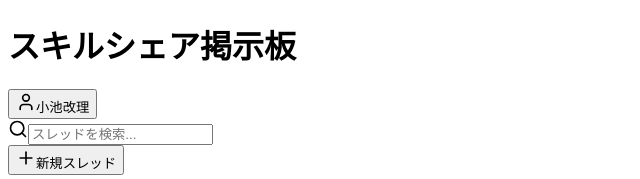
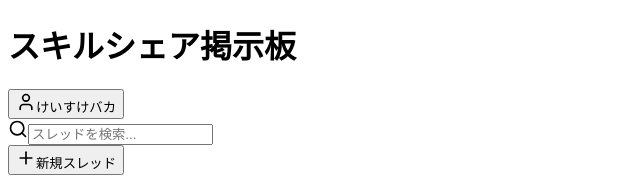
Before and after one commit to MichaleScofield1/tasukeai, a React (Create React App) app: page / in a window 1280 px wide. Shown: the top 179 px of the page, without its empty margins (0-640 px from the left). Built offline with nearby package versions, Linux system fonts and the light colour scheme.

Commit message:
プロフィールの名前を変更

```diff
--- a/src/SkillSharePlatform.jsx
+++ b/src/SkillSharePlatform.jsx
@@ -8,7 +8,7 @@ const SkillSharePlatform = () => {
   const [searchQuery, setSearchQuery] = useState('');
 
   const [profile, setProfile] = useState({
-    nickname: '小池改理',
+    nickname: 'けいすけバカ',
     skills: ['JavaScript', 'React', 'デザイン'],
     department: '情報工学科',
     year: '3年'
```
